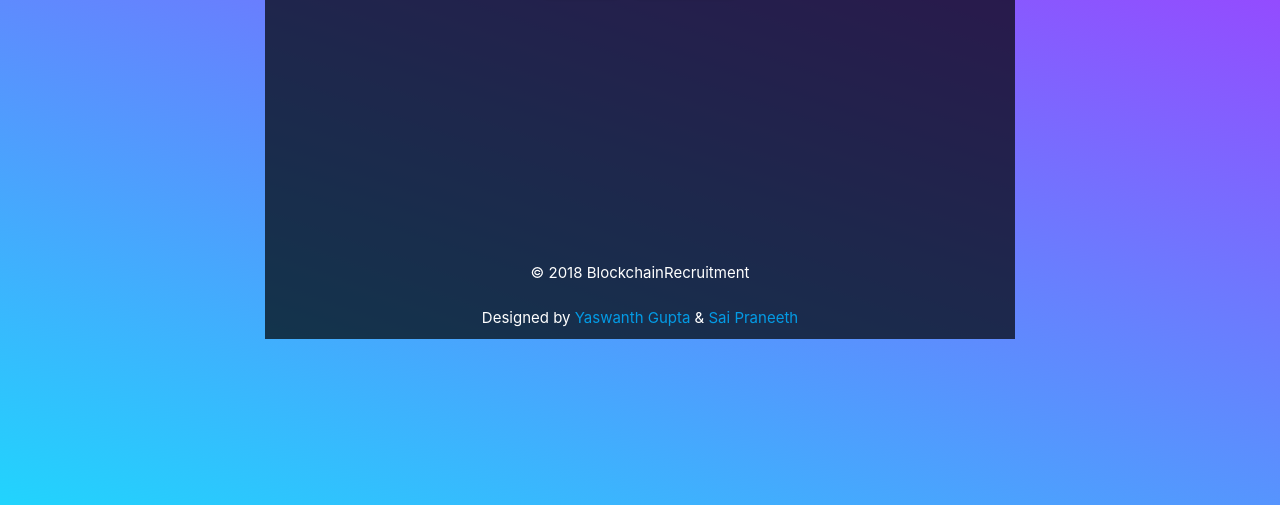
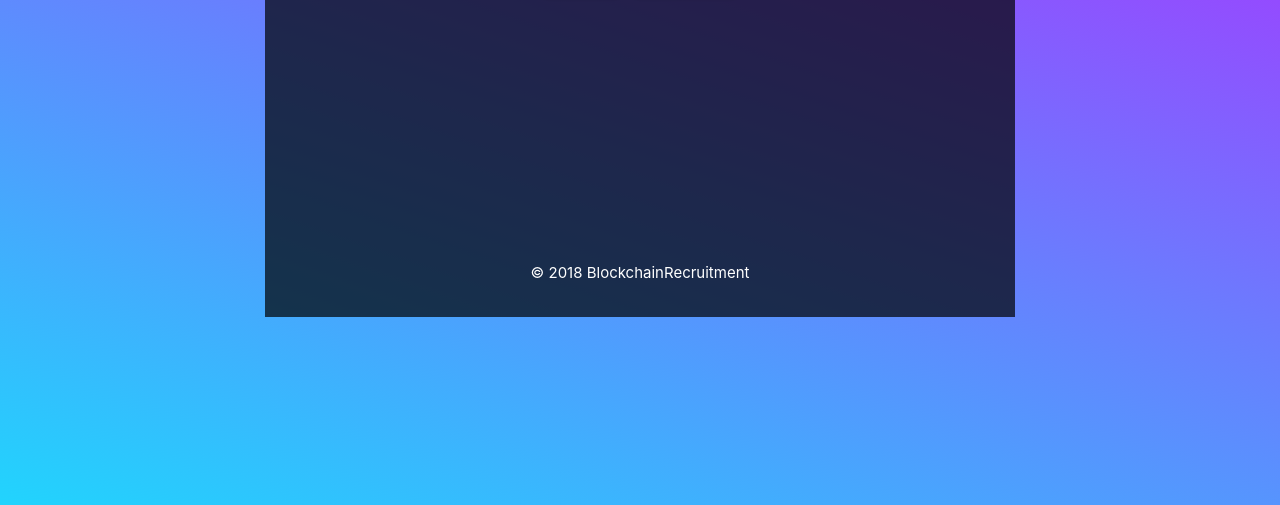
Before and after one commit to saipraneeth73/Decentralized-Job-Portal, a plain HTML site: page index.html in a window 1280 px wide. Shown: the part 295-800 px from the top of the page. Drawn offline with Linux system fonts and the light colour scheme.

Commit message:
Update index.html
commented footer and removed web page links from code

```diff
--- a/index.html
+++ b/index.html
@@ -21,7 +21,7 @@
         © 2018 BlockchainRecruitment
         <br>
         <br>
-        Designed by <a href="https://yaswanthgupta.github.io/" target="_blank">Yaswanth Gupta</a> &amp; <a href="https://www.facebook.com/saipraneeth.samayamanthula" target="_blank">Sai Praneeth</a>
+        <!-- Designed by <a href="https://yaswanthgupta.github.io/" target="_blank">Yaswanth Gupta</a> &amp; <a href="https://www.facebook.com/saipraneeth.samayamanthula" target="_blank">Sai Praneeth</a> -->
         </div>
     </footer>
 	</div>
@@ -30,35 +30,3 @@
 <script type="text/javascript" src="js/materialize.min.js"></script>
 </body>
 </html>
-
-<!--
-
-1. https://www.phpjabbers.com/free-job-website-templates.php
-
-http://kl-webmedia.com/demo/cravious/index.html
-
-http://listing-themes.com/jobworld-html/01_Home.html
-
-http://www.templatemonsterpreview.com/69997.html
-
-https://www.templatemonster.com/demo/69319.html
-
-http://demo.diothemes.com/html/jobmarket/demo/
-
-https://wireframe.cc/ioj8zB
-
-https://simpleqode.bitbucket.io/incline/
-
-https://creativemarket.com/brandphant/815772-Recruitment-Agency-Logo
-
-https://codepen.io/celyes/full/dNzZNB/
-
-https://w3layouts.com/preview/?l=/bubble-signup-form-flat-responsive-widget-template/
-
-http://demo.geekslabs.com/materialize/v2.2/layout03/user-profile-page.html
-<<<<<<< HEAD
-=======
-
-https://saipraneeth73.github.io/Decentralized-Job-Portal/
->>>>>>> parent of aab5cc0... 61
- -->
```
